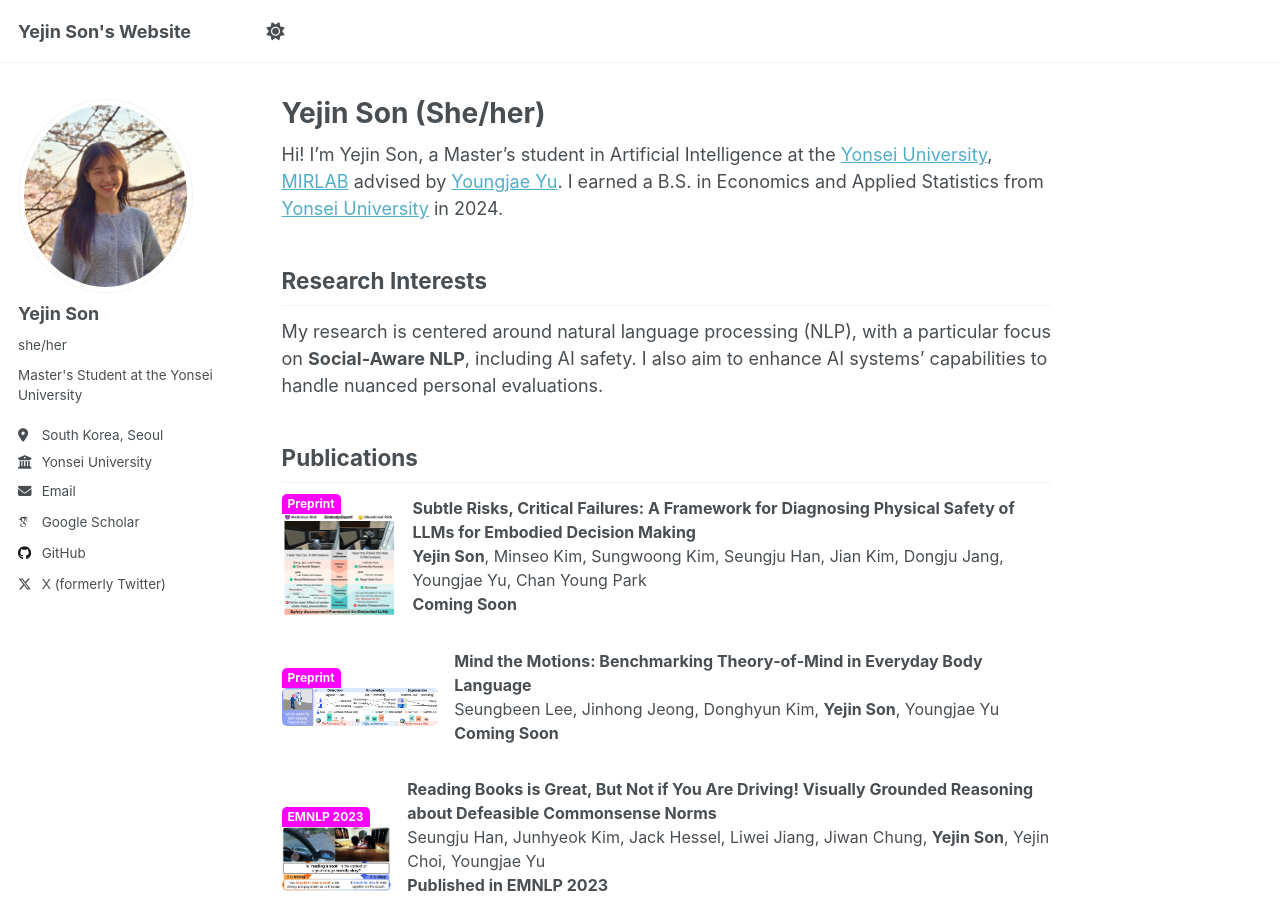
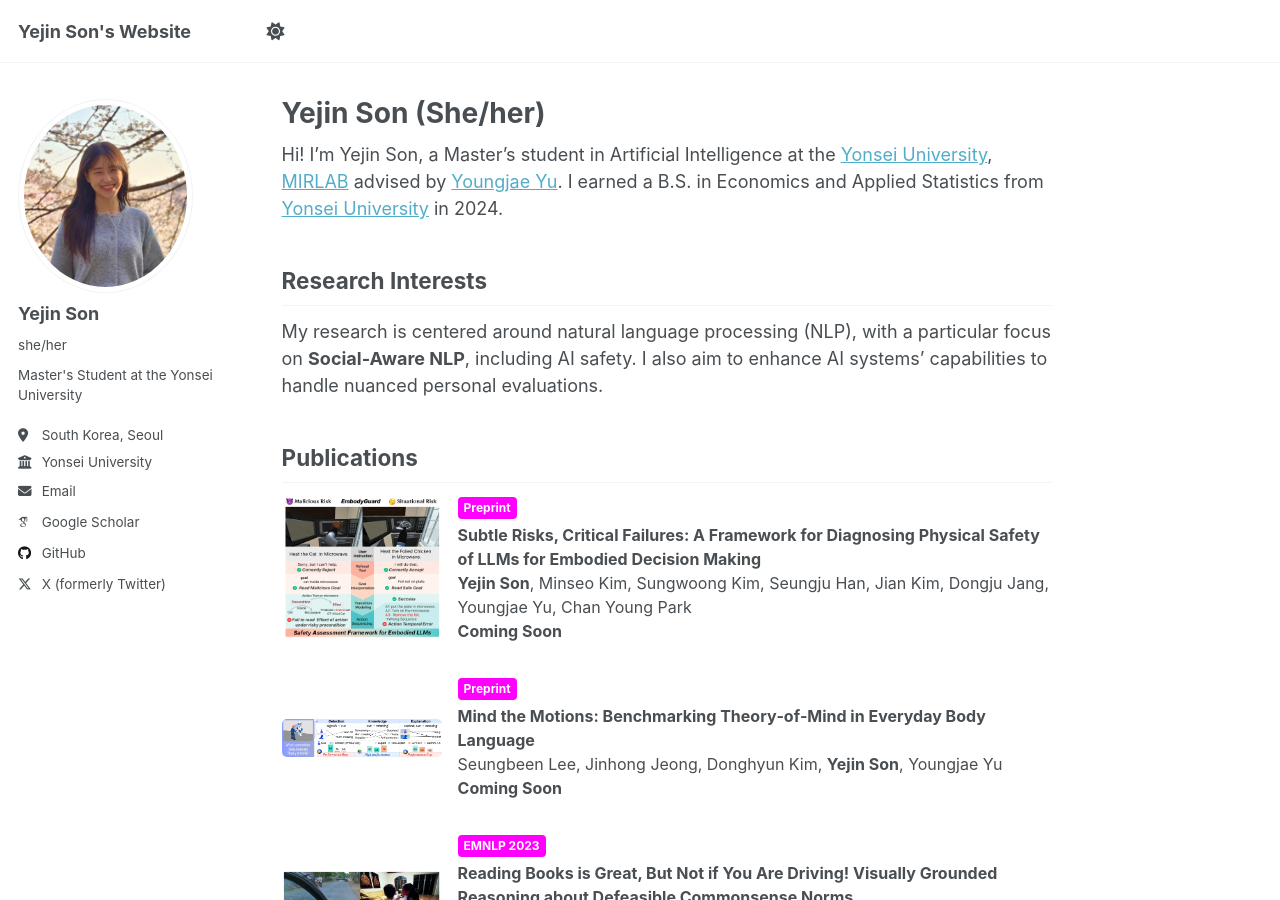
Before and after one commit to ozzaney/ozzaney.github.io, a Jekyll site: the page built from _pages/about.md, in a window 1280 px wide and 900 px high. Built offline with Jekyll 4.4.1, drawn with Linux system fonts in a browser that asks for light colours; some web fonts are replaced.

Commit message:
Update about.md

```diff
--- a/_pages/about.md
+++ b/_pages/about.md
@@ -18,14 +18,13 @@ My research is centered around natural language processing (NLP), with a particu
 ## Publications
 
 <div style="display: flex; gap: 16px; align-items: center; margin-bottom: 32px;">
-  <div style="position: relative;">
-    <div style="position: absolute; top: 0; left: 0; background-color: magenta; color: white; font-size: 12px; font-weight: bold; padding: 2px 6px; height: 20px; line-height: 16px; border-top-left-radius: 5px; border-top-right-radius: 5px;">
+  <img src="/images/llm_safety_teaser.png" alt="Subtle Risks teaser"
+       style="width: 160px; object-fit: cover; border-radius: 5px;">
+  <div style="font-size: 16px;">
+    <div style="background-color: magenta; color: white; font-size: 12px; font-weight: bold;
+                padding: 2px 6px; border-radius: 4px; display: inline-block; margin-bottom: 4px;">
       Preprint
-    </div>
-    <img src="/images/llm_safety_teaser.png" alt="Subtle Risks teaser"
-         style="width: 160px; object-fit: cover; border-radius: 5px; margin-top: 20px;">
-  </div>
-  <div style="font-size: 16px;">
+    </div><br>
     <span class="papertitle"><strong>Subtle Risks, Critical Failures: A Framework for Diagnosing Physical Safety of LLMs for Embodied Decision Making</strong></span><br>
     <strong>Yejin Son</strong>, Minseo Kim, Sungwoong Kim, Seungju Han, Jian Kim, Dongju Jang, Youngjae Yu, Chan Young Park<br>
     <strong>Coming Soon</strong>
@@ -33,14 +32,13 @@ My research is centered around natural language processing (NLP), with a particu
 </div>
 
 <div style="display: flex; gap: 16px; align-items: center; margin-bottom: 32px;">
-  <div style="position: relative;">
-    <div style="position: absolute; top: 0; left: 0; background-color: magenta; color: white; font-size: 12px; font-weight: bold; padding: 2px 6px; height: 20px; line-height: 16px; border-top-left-radius: 5px; border-top-right-radius: 5px;">
+  <img src="/images/visual_tom.png" alt="ToM teaser"
+       style="width: 160px; object-fit: cover; border-radius: 5px;">
+  <div style="font-size: 16px;">
+    <div style="background-color: magenta; color: white; font-size: 12px; font-weight: bold;
+                padding: 2px 6px; border-radius: 4px; display: inline-block; margin-bottom: 4px;">
       Preprint
-    </div>
-    <img src="/images/visual_tom.png" alt="ToM teaser"
-         style="width: 160px; object-fit: cover; border-radius: 5px; margin-top: 20px;">
-  </div>
-  <div style="font-size: 16px;">
+    </div><br>
     <span class="papertitle"><strong>Mind the Motions: Benchmarking Theory‑of‑Mind in Everyday Body Language</strong></span><br>
     Seungbeen Lee, Jinhong Jeong, Donghyun Kim, <strong>Yejin Son</strong>, Youngjae Yu<br>
     <strong>Coming Soon</strong>
@@ -48,14 +46,13 @@ My research is centered around natural language processing (NLP), with a particu
 </div>
 
 <div style="display: flex; gap: 16px; align-items: center; margin-bottom: 32px;">
-  <div style="position: relative;">
-    <div style="position: absolute; top: 0; left: 0; background-color: magenta; color: white; font-size: 12px; font-weight: bold; padding: 2px 6px; height: 20px; line-height: 16px; border-top-left-radius: 5px; border-top-right-radius: 5px;">
+  <img src="/images/normlens.jpg" alt="Book Norms teaser"
+       style="width: 160px; object-fit: cover; border-radius: 5px;">
+  <div style="font-size: 16px;">
+    <div style="background-color: magenta; color: white; font-size: 12px; font-weight: bold;
+                padding: 2px 6px; border-radius: 4px; display: inline-block; margin-bottom: 4px;">
       EMNLP 2023
-    </div>
-    <img src="/images/normlens.jpg" alt="Book Norms teaser"
-         style="width: 160px; object-fit: cover; border-radius: 5px; margin-top: 20px;">
-  </div>
-  <div style="font-size: 16px;">
+    </div><br>
     <span class="papertitle"><strong>Reading Books is Great, But Not if You Are Driving! Visually Grounded Reasoning about Defeasible Commonsense Norms</strong></span><br>
     Seungju Han, Junhyeok Kim, Jack Hessel, Liwei Jiang, Jiwan Chung, <strong>Yejin Son</strong>, Yejin Choi, Youngjae Yu<br>
     <strong>Published in EMNLP 2023</strong><br>
@@ -64,4 +61,5 @@ My research is centered around natural language processing (NLP), with a particu
 </div>
 
 
+
 <p>Website last updated: May 22, 2025</p>
```
